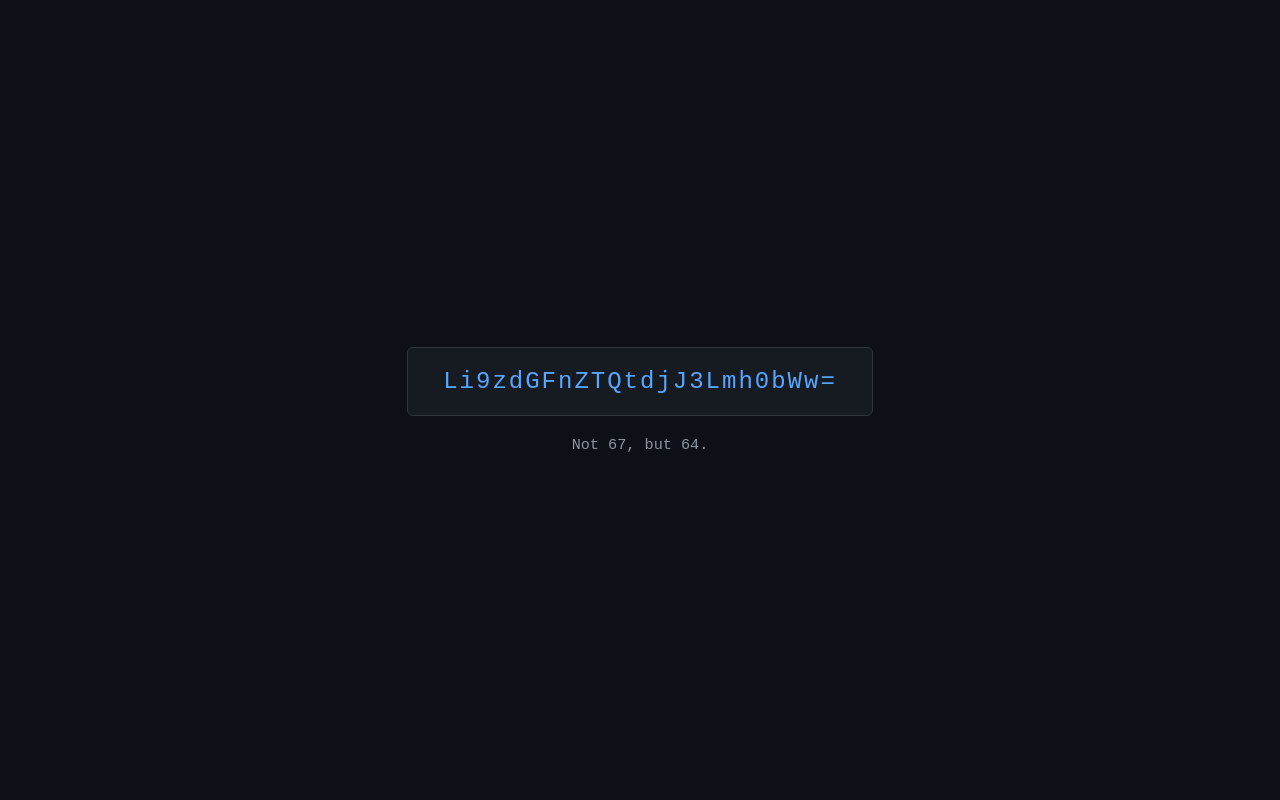
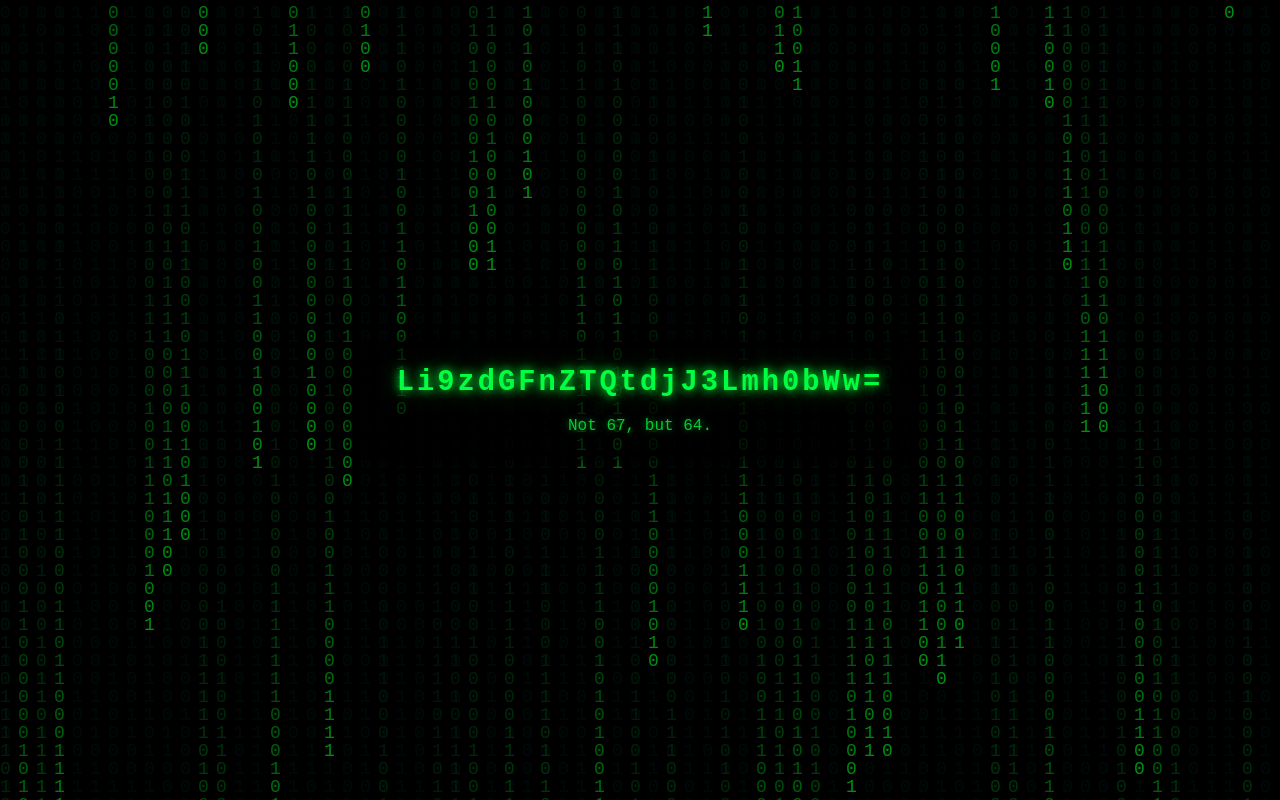
Before and after one commit to idkhowbiah/-, a plain HTML site: page stage3-m9p.html in a window 1280 px wide. Drawn offline with Linux system fonts and the light colour scheme.

Commit message:
Update stage3-m9p.html

```diff
--- a/stage3-m9p.html
+++ b/stage3-m9p.html
@@ -5,8 +5,7 @@
     <title>Stage 3 — Decode</title>
     <style>
         body {
-            background-color: #0d1117;
-            color: #c9d1d9;
+            background-color: #000000;
             font-family: 'Courier New', Courier, monospace;
             display: flex;
             flex-direction: column;
@@ -14,27 +13,95 @@
             align-items: center;
             height: 100vh;
             margin: 0;
+            overflow: hidden;
+        }
+        /* Холст с падающими 0 и 1 на заднем плане */
+        #matrixCanvas {
+            position: fixed;
+            top: 0;
+            left: 0;
+            width: 100%;
+            height: 100%;
+            z-index: 1;
+            pointer-events: none; /* Пропускает клики сквозь фон, чтобы не мешать выделять текст */
+        }
+        /* Блок с кодом и подсказкой поверх фона */
+        .content {
+            position: relative;
+            z-index: 2;
+            text-align: center;
+            background: rgba(0, 0, 0, 0.65); /* Легкое затемнение прямо под буквами для четкости */
+            padding: 25px 40px;
+            border-radius: 8px;
+            box-shadow: 0 0 30px rgba(0, 0, 0, 0.9);
         }
         .cipher {
-            background: #161b22;
-            padding: 20px 35px;
-            border: 1px solid #30363d;
-            border-radius: 6px;
-            font-size: 1.5rem;
-            color: #58a6ff;
-            letter-spacing: 2px;
-            margin-bottom: 20px;
+            font-size: 1.8rem;
+            font-weight: bold;
+            color: #00ff41;
+            text-shadow: 0 0 10px #00ff41, 0 0 20px #008f11;
+            letter-spacing: 3px;
+            margin-bottom: 18px;
+            user-select: all; /* Удобное выделение всей строки одним кликом */
+        }
+        .cipher::selection {
+            background: #00ff41;
+            color: #000000;
         }
         .hint {
-            color: #8b949e;
-            font-size: 0.95rem;
+            color: #00cc33;
+            font-size: 1rem;
+            text-shadow: 0 0 6px rgba(0, 255, 65, 0.5);
+            user-select: none;
         }
     </style>
 </head>
 <body>
 
-    <div class="cipher">Li9zdGFnZTQtdjJ3Lmh0bWw=</div>
-    <div class="hint">Not 67, but 64.</div>
+    <canvas id="matrixCanvas"></canvas>
+
+    <div class="content">
+        <div class="cipher">Li9zdGFnZTQtdjJ3Lmh0bWw=</div>
+        <div class="hint">Not 67, but 64.</div>
+    </div>
+
+    <script>
+        const canvas = document.getElementById('matrixCanvas');
+        const ctx = canvas.getContext('2d');
+
+        function resizeCanvas() {
+            canvas.width = window.innerWidth;
+            canvas.height = window.innerHeight;
+        }
+        resizeCanvas();
+        window.addEventListener('resize', resizeCanvas);
+
+        const chars = '01';
+        const fontSize = 18;
+        let columns = Math.floor(canvas.width / fontSize);
+        let drops = Array(columns).fill(1);
+
+        function drawMatrix() {
+            // Полупрозрачный черный слой создает красивый шлейф за падающими цифрами
+            ctx.fillStyle = 'rgba(0, 0, 0, 0.07)';
+            ctx.fillRect(0, 0, canvas.width, canvas.height);
+
+            ctx.fillStyle = '#008f11'; // Чуть более темный зеленый для фона, чтобы код в центре выделялся
+            ctx.font = fontSize + 'px Courier New';
+
+            for (let i = 0; i < drops.length; i++) {
+                const text = chars.charAt(Math.floor(Math.random() * chars.length));
+                ctx.fillText(text, i * fontSize, drops[i] * fontSize);
+
+                if (drops[i] * fontSize > canvas.height && Math.random() > 0.975) {
+                    drops[i] = 0;
+                }
+                drops[i]++;
+            }
+        }
+
+        setInterval(drawMatrix, 45);
+    </script>
 
 </body>
 </html>
```
